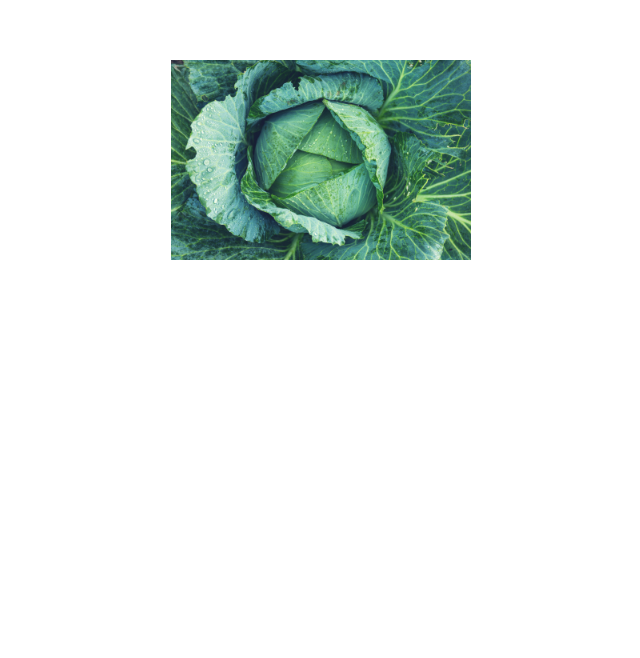
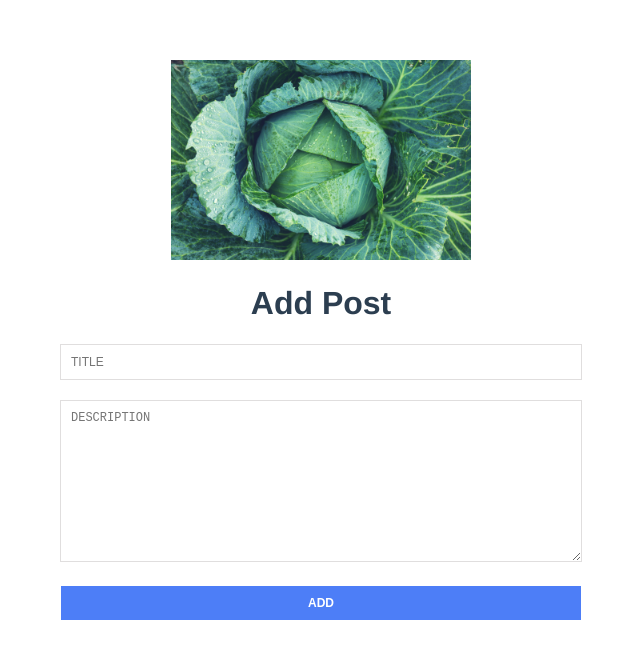
Before and after one commit to alphaleph/little-monk, a Vue app in the folder client/: page /posts/new in a window 1280 px wide. Shown: the top 658 px of the page, without its empty margins (319-959 px from the left). Built offline with nearby package versions, Linux system fonts and the light colour scheme.

Commit message:
Added NewPost UI and functionality

```diff
--- /dev/null
+++ b/client/src/components/NewPost.vue
@@ -0,0 +1,65 @@
+<template>
+  <div class="posts">
+    <h1>Add Post</h1>
+    <div class="form">
+      <div>
+        <input type="text" name="title" placeholder="TITLE" v-model="title">
+      </div>
+      <div>
+        <textarea cols="30" rows="10" placeholder="DESCRIPTION" v-model="description"></textarea>
+      </div>
+      <div>
+        <button class="app_post_btn" @click="addPost">Add</button>
+      </div>
+    </div>
+  </div>
+</template>
+
+<script>
+import PostsService from '@/services/PostsService';
+
+export default {
+  name: 'NewPost',
+  data () {
+    return {
+      title: '',
+      description: ''
+    }
+  },
+  methods: {
+    async addPost () {
+      await PostsService.addPost({
+        title: this.title,
+        description: this.description
+      });
+      this.$router.push({ name: 'Posts' });
+    }
+  }
+}
+</script>
+
+<style>
+.form input, .form textarea {
+  width: 500px;
+  padding: 10px;
+  border: 1px solid #e0dede;
+  outline: none;
+  font-size: 12px;
+}
+
+.form div {
+  margin: 20px;
+}
+
+.app_post_btn {
+  background: #4d7ef7;
+  color: #fff;
+  padding: 10px 80px;
+  text-transform: uppercase;
+  font-size: 12px;
+  font-weight: bold;
+  width: 520px;
+  border: none;
+  cursor: pointer;
+}
+</style>
--- a/client/src/router/index.js
+++ b/client/src/router/index.js
@@ -2,6 +2,7 @@ import Vue from 'vue'
 import Router from 'vue-router'
 import Welcome from '@/components/Welcome'
 import Posts from '@/components/Posts'
+import NewPost from '@/components/NewPost'
 
 Vue.use(Router)
 
@@ -17,6 +18,11 @@ export default new Router({
       path: '/posts',
       name: 'Posts',
       component: Posts
+    },
+    {
+      path: '/posts/new',
+      name: 'NewPost',
+      component: NewPost
     }
   ]
 })
--- a/client/src/services/PostsService.js
+++ b/client/src/services/PostsService.js
@@ -3,5 +3,8 @@ import Api from './Api'
 export default {
   fetchPosts () {
     return Api().get('posts')
+  },
+  addPost (params) {
+    return Api().post('posts', params)
   }
 }
```
